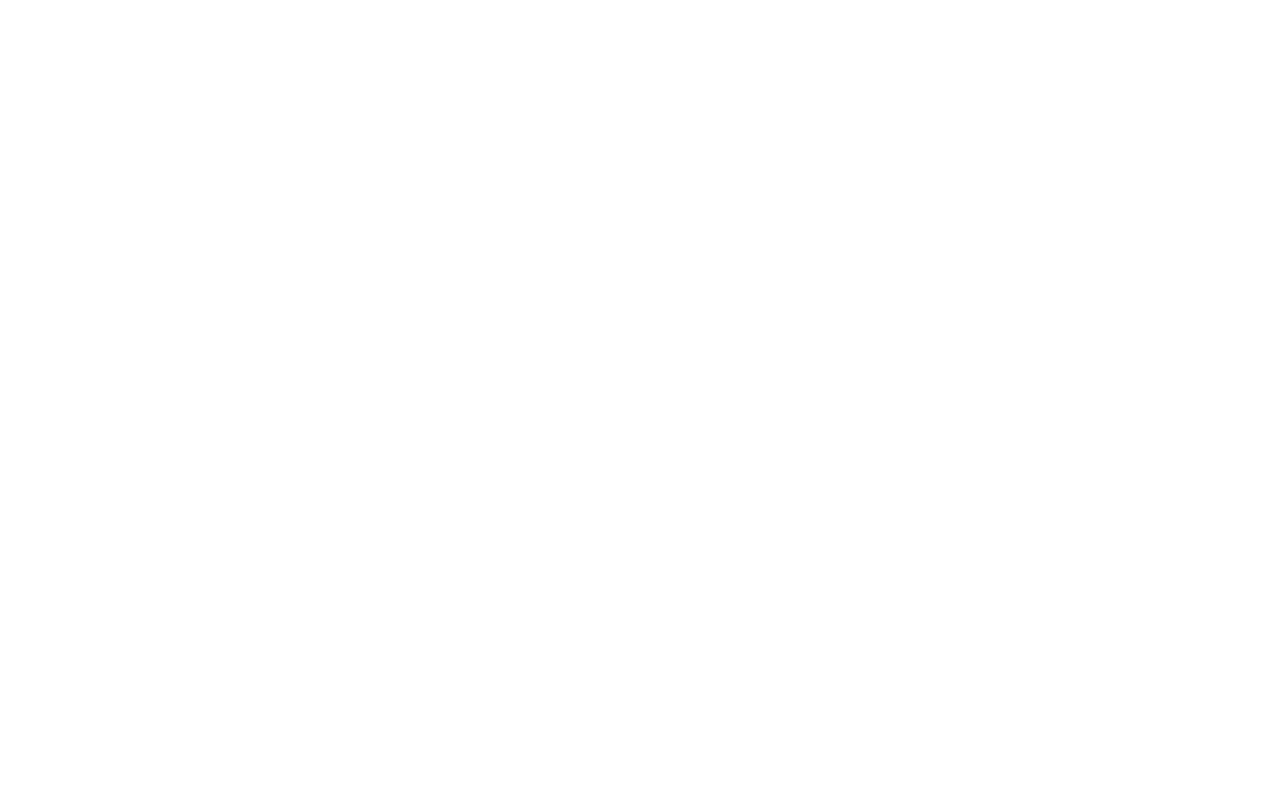
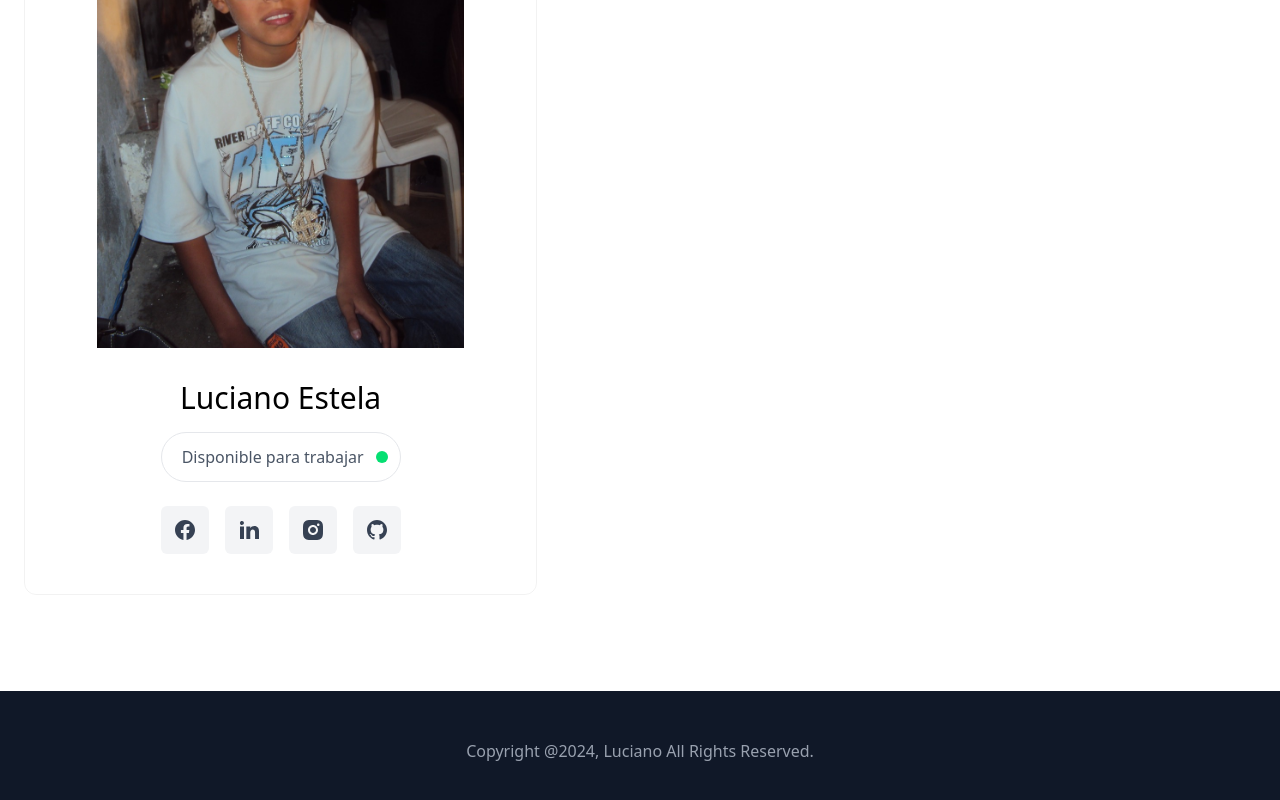
Before and after one commit to LUCIANO131231/PageCV, a React (Vite) app: page / in a window 1280 px wide. Shown: the part 830-1630 px from the top of the page. Before the commit the page ends 800 px from the top, so only its background shows below. Built offline with nearby package versions, Linux system fonts and the light colour scheme; a web font is replaced by a local one.

Commit message:
Agregar componente About y su animación SlideUp en App.jsx

```diff
--- a/src/App.jsx
+++ b/src/App.jsx
@@ -1,12 +1,14 @@
 import Header from './components/Header'
 import Footer from './components/Footer'
 import Banner from './components/Banner'
+import About from './components/About'
 
 function App() {
   return (
     <main>
       <Header />
       <Banner />
+      <About />
       <Footer />
     </main>
   )
--- /dev/null
+++ b/src/components/About.jsx
@@ -0,0 +1,65 @@
+import SlideUp from "./animations/Slideup"
+import Profile from "../assets/images/about/perfil.jpg"
+import {RiFacebookCircleFill, RiLinkedinFill, RiGithubFill, RiInstagramFill} from '@remixicon/react'
+
+const About = () => {
+  return (
+    <section id="about" className="py-24">
+      <div className="container mx-auto px-6">
+        <div className="flex flex-wrap items-center">
+          {/* perfil */}
+          <div className="lg:w-5/12 text-center p-10 border border-black/5 rounded-xl">
+            <SlideUp>
+              <div>
+                <img src={Profile} alt="Perfil" className="rounded-xl mx-auto object-contain w-[550px] h-[550px]" />
+                <h2 className="mt-8 text-3xl">Luciano Estela</h2>
+                <div className="relative inline-flex items-center border border-gray-200 px-5 py-3 mt-4 rounded-full">
+                  <h6 className="text-gray-600 mr-4">Disponible para trabajar</h6>
+                  <div className="absolute right-3 h-3 w-3 bg-green-400 rounded-full animate-ping"></div>
+                  <div className="absolute right-3 h-3 w-3 bg-green-400 rounded-full"></div>
+                </div>
+                <div className="mt-6 flex justify-center gap-4">
+                  <a href="https://www.facebook.com/renzo.luciano.773/" target="_blank" className="p-3 bg-gray-100 rounded-md hover:bg-gray-200 transition">
+                    <RiFacebookCircleFill size={24} className="text-gray-700" />
+                  </a>
+                  <a href="https://www.linkedin.com/in/renzo-luciano/" target="_blank" className="p-3 bg-gray-100 rounded-md hover:bg-gray-200 transition">
+                    <RiLinkedinFill size={24} className="text-gray-700" />
+                  </a>
+                  <a href="https://www.instagram.com/luciano22q/" target="_blank" className="p-3 bg-gray-100 rounded-md hover:bg-gray-200 transition">
+                    <RiInstagramFill size={24} className="text-gray-700" />
+                  </a>
+                  <a href="https://github.com/LUCIANO131231" target="_blank" className="p-3 bg-gray-100 rounded-md hover:bg-gray-200 transition">
+                    <RiGithubFill size={24} className="text-gray-700" />
+                  </a>
+                </div>
+              </div>
+            </SlideUp>
+          </div>
+          {/** texto floro */}
+          <div>
+            <div>
+              <SlideUp>
+                <h2></h2>
+                <div>
+                  <a href=""></a>
+                </div>
+              </SlideUp>
+              <SlideUp>
+                <ul>
+                  <li></li>
+                  <li></li>
+                  <li></li>
+                  <li></li>
+                  <li></li>
+                  <li></li>
+                </ul>
+              </SlideUp>
+            </div>
+          </div>
+        </div>
+      </div>
+    </section>
+  )
+}
+
+export default About
```
